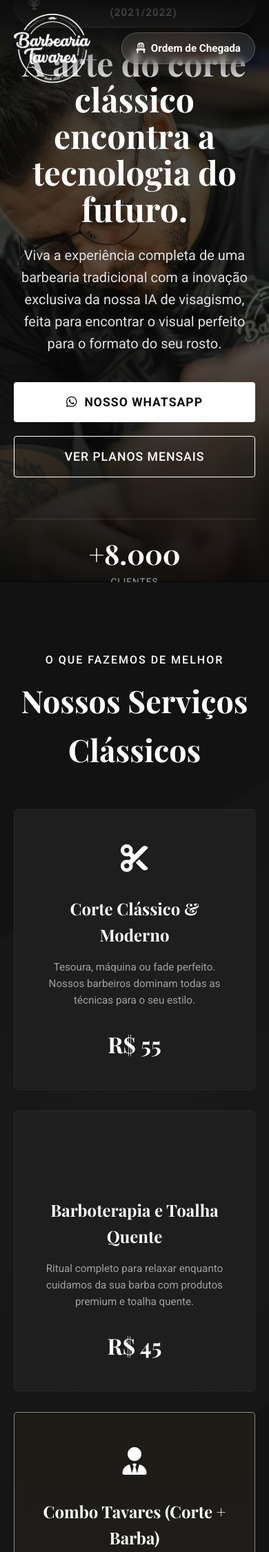
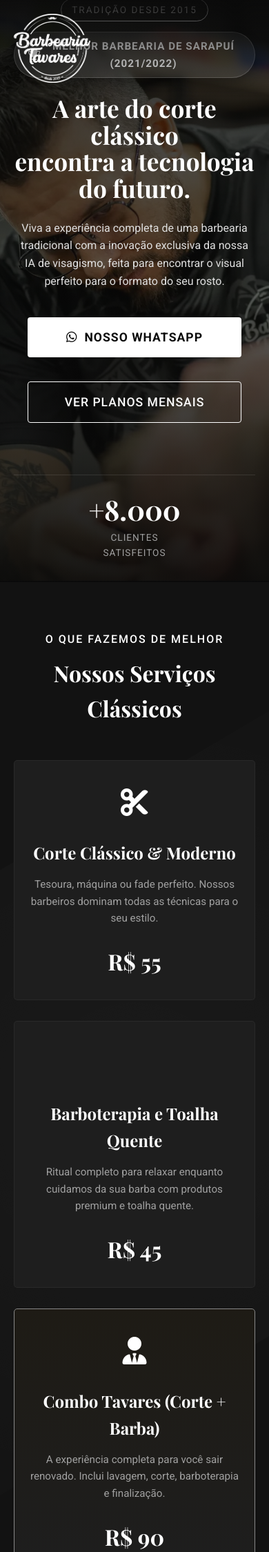
Before and after one commit to artaxerxesfleury/barbearia-tavares, a PHP site: page / in a window 390 px wide. Shown: the top 2250 px of the page at 69% size. Run offline with PHP 8.4, Linux system fonts and the light colour scheme; some libraries are stand-ins or nearby versions; some web fonts are replaced.

Commit message:
Optimize mobile layout and fix overlaps

```diff
--- a/styles.css
+++ b/styles.css
@@ -1011,8 +1011,11 @@ ul {
     }
 
     .ai-results-card {
-        right: 0;
-        bottom: -50px;
+        right: auto;
+        left: 50%;
+        transform: translateX(-50%);
+        bottom: -30px;
+        width: 90%;
     }
 
     .services-grid {
@@ -1025,23 +1028,40 @@ ul {
 }
 
 @media (max-width: 768px) {
+    .py-section {
+        padding: 70px 0;
+    }
 
     .nav-links,
-    .nav-container .btn {
+    .nav-container .btn,
+    .walkin-badge {
         display: none;
     }
 
     .hero-title {
-        font-size: 3rem;
+        font-size: 2.8rem;
+    }
+
+    .hero-desc {
+        font-size: 1rem;
+        padding: 0 10px;
     }
 
     .hero-cta {
         flex-direction: column;
+        width: 100%;
+        padding: 0 20px;
+    }
+
+    .hero-cta .btn {
+        width: 100%;
+        margin-bottom: 15px;
     }
 
     .hero-stats {
         flex-direction: column;
-        gap: 30px;
+        gap: 20px;
+        margin-top: 30px;
     }
 
     .services-grid,
@@ -1059,6 +1079,51 @@ ul {
         text-align: center;
         margin-top: -10px;
         border-radius: 0 0 15px 15px !important;
+    }
+
+    .review-badge {
+        font-size: 0.9rem;
+        padding: 10px 15px;
+    }
+
+    .location-actions {
+        flex-direction: column;
+        gap: 10px;
+    }
+}
+
+@media (max-width: 480px) {
+    .hero-title {
+        font-size: 2.2rem;
+    }
+
+    .section-title {
+        font-size: 2rem;
+    }
+
+    .logo-text {
+        font-size: 1.5rem;
+    }
+
+    .service-card {
+        padding: 30px 20px;
+    }
+
+    .ai-results-card {
+        padding: 20px;
+        width: 95%;
+    }
+
+    .result-body p {
+        font-size: 0.9rem;
+    }
+
+    .pricing-card {
+        padding: 30px 20px;
+    }
+
+    .price-tag .amount {
+        font-size: 3rem;
     }
 }
 
```
